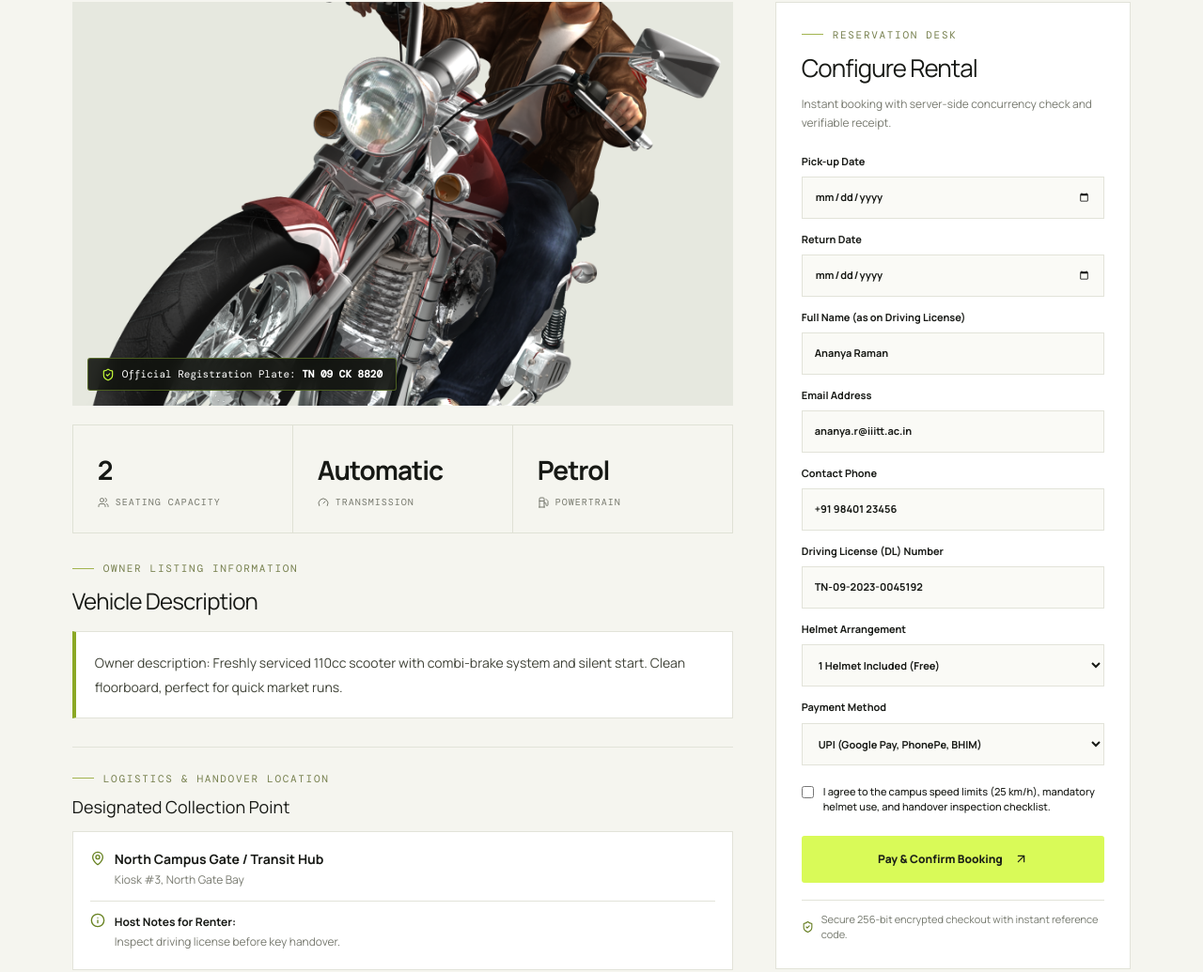
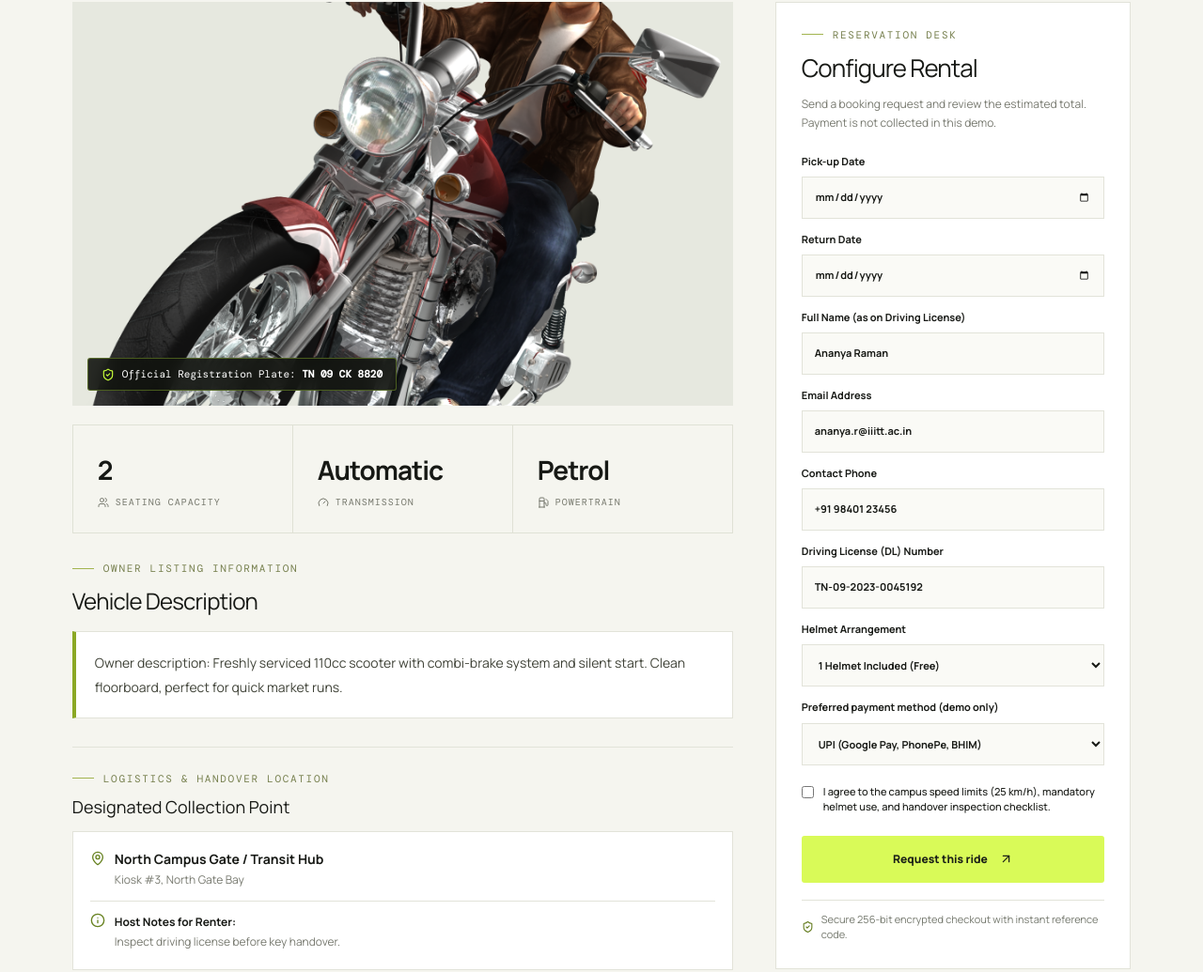
Before and after one commit to Syed-Haseeb97/mobility_03, a Next.js app: page /rent/vehicle/v-mv5oj3zm-pqa1 in a window 1280 px wide. Shown: the part 402-1437 px from the top of the page at 94% size. Built offline with nearby package versions, Linux system fonts and the light colour scheme; no server answers.

Commit message:
fix: label booking as a request and remove false payment promises

```diff
--- a/app/rent/vehicle/[id]/page.tsx
+++ b/app/rent/vehicle/[id]/page.tsx
@@ -44,6 +44,7 @@ export default function VehicleDetail() {
   );
   const [helmetOption, setHelmetOption] = useState("1 Helmet Included (Free)");
   const [paymentMethod, setPaymentMethod] = useState<"UPI" | "CARD" | "NETBANKING">("UPI");
+  const [today, setToday] = useState("");
   const [agreedToTerms, setAgreedToTerms] = useState(false);
 
   // Submission state
@@ -53,6 +54,11 @@ export default function VehicleDetail() {
     message: string;
     bookingId?: string;
   } | null>(null);
+
+  useEffect(() => {
+    const now = new Date();
+    setToday(`${now.getFullYear()}-${String(now.getMonth() + 1).padStart(2, "0")}-${String(now.getDate()).padStart(2, "0")}`);
+  }, []);
 
   // Synchronize with currentUser when loaded
   useEffect(() => {
@@ -486,7 +492,7 @@ export default function VehicleDetail() {
           <div className="eyebrow">Reservation Desk</div>
           <h2>Configure Rental</h2>
           <p className="muted">
-            Instant booking with server-side concurrency check and verifiable receipt.
+            Send a booking request and review the estimated total. Payment is not collected in this demo.
           </p>
 
           <form onSubmit={handleBook}>
@@ -496,7 +502,7 @@ export default function VehicleDetail() {
                 <input
                   type="date"
                   required
-                  min={new Date().toISOString().slice(0, 10)}
+                  min={today || undefined}
                   value={start}
                   onChange={(e) => {
                     setStart(e.target.value);
@@ -573,7 +579,7 @@ export default function VehicleDetail() {
               )}
 
               <label>
-                Payment Method
+                Preferred payment method (demo only)
                 <select
                   value={paymentMethod}
                   onChange={(e) => setPaymentMethod(e.target.value as any)}
@@ -608,7 +614,7 @@ export default function VehicleDetail() {
               </label>
             </div>
 
-            {/* AUTHORITATIVE ITEMIZED PRICE BREAKDOWN */}
+            {/* Estimated price breakdown */}
             {priceCalculations.total > 0 && (
               <div
                 style={{
@@ -677,11 +683,10 @@ export default function VehicleDetail() {
               style={{ opacity: submitting ? 0.7 : 1 }}
             >
               {submitting ? (
-                "Processing Secure Transaction…"
+                "Saving booking request…"
               ) : (
                 <>
-                  Pay {priceCalculations.total > 0 ? money(priceCalculations.total) : ""} &amp;
-                  Confirm Booking <ArrowUpRight size={15} />
+                  Request this ride <ArrowUpRight size={15} />
                 </>
               )}
             </button>
```
